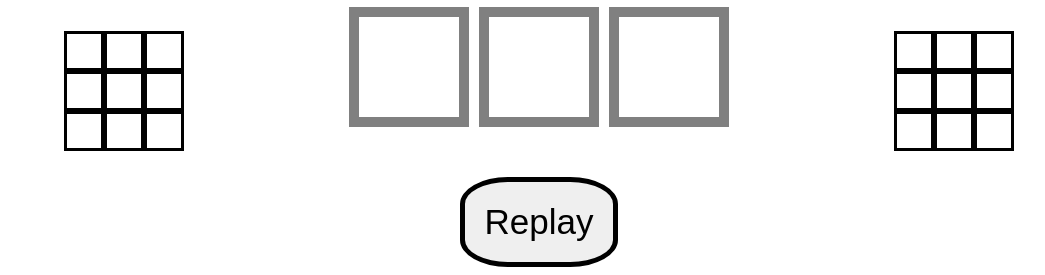
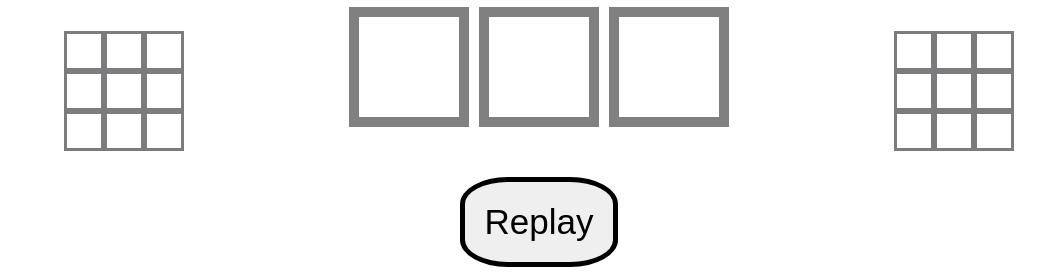
Before and after one commit to wenwenkp/tic-tac-toe, a plain HTML site: page index.html in a window 1280 px wide. Shown: the part 525-800 px from the top of the page, without its empty margins (101-1146 px from the left). Drawn offline with Linux system fonts and the light colour scheme.

Commit message:
change color of small board

```diff
--- a/css/main.css
+++ b/css/main.css
@@ -47,7 +47,7 @@ main {
 
 }
 #x-board div, #o-board div{
-    border: 3px solid black;
+    border: 3px solid rgb(124, 123, 126);
     font-size: 30px;
     text-align: center;
 }
```
